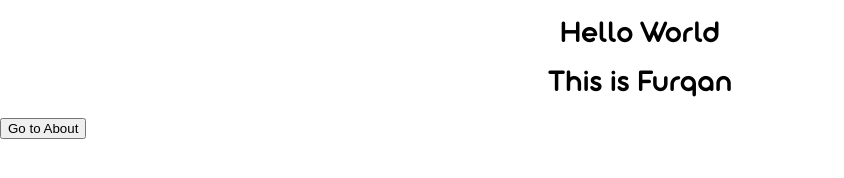
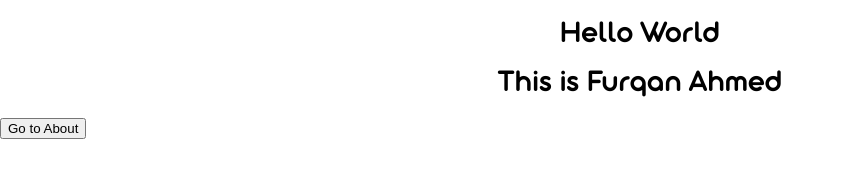
Before and after one commit to Furqan220/Firebase-Hosting-Test, a website: page public/index.html in a window 1280 px wide. Shown: the whole page, without its empty margins (0-844 px from the left). Drawn offline with Linux system fonts and the light colour scheme.

Commit message:
checking changesss

```diff
--- a/public/index.html
+++ b/public/index.html
@@ -7,8 +7,8 @@
     <link rel="stylesheet" href="/public/style.css">
 </head>
 <body>
-    <h1 class="center">Hello World </h1>
-    <h1 class="center customFont">This is Furqan</h1>
+    <h1 class="center">Hello World</h1>
+    <h1 class="center customFont">This is Furqan Ahmed</h1>
 
     <a  href="about.html"><button>Go to About</button></a>
 </body>
```
Also changed, not shown: .github/workflows/firebase-hosting-merge.yml (added), .github/workflows/firebase-hosting-pull-request.yml (added).
